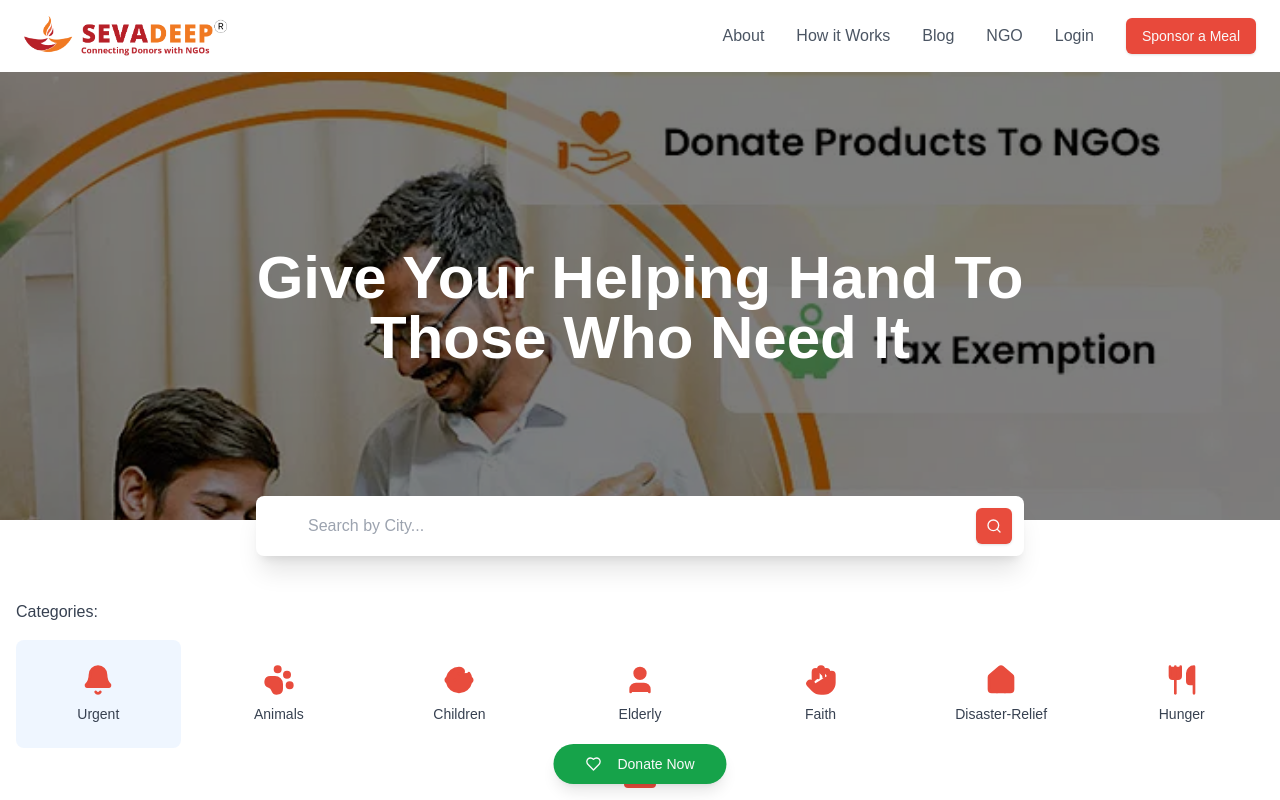
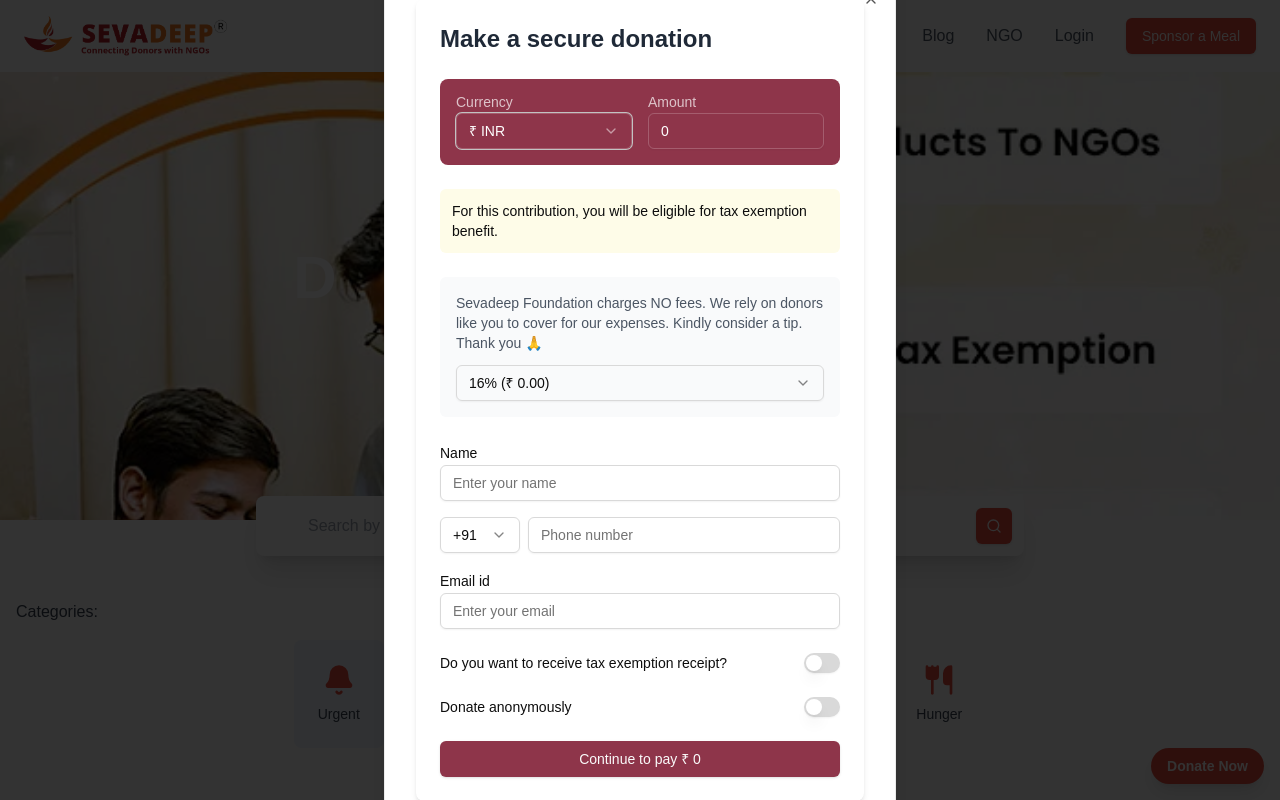
Before and after one commit to WebNaresh/sevadeep, a Next.js app: page / in a window 1280 px wide. Both pictures are taken after a click on the button "Sponsor a Meal". Shown: the top 800 px of the page. Built offline with nearby package versions, Linux system fonts and the light colour scheme.

Commit message:
Add Footer component, integrate DonationForm, and update package dependencies

```diff
--- a/app/_components/categories.tsx
+++ b/app/_components/categories.tsx
@@ -1,7 +1,15 @@
-'use client'
+"use client";
 
-import { Baby, Bell, Home, PawPrintIcon as Paw, HandIcon as PrayingHands, User, Utensils } from 'lucide-react'
-import { useState, useRef, useEffect } from "react"
+import {
+  Baby,
+  Bell,
+  Home,
+  PawPrintIcon as Paw,
+  HandIcon as PrayingHands,
+  User,
+  Utensils,
+} from "lucide-react";
+import { useEffect, useRef, useState } from "react";
 
 const categories = [
   { name: "Urgent", icon: Bell, bgColor: "bg-blue-50" },
@@ -11,58 +19,54 @@ const categories = [
   { name: "Faith", icon: PrayingHands },
   { name: "Disaster-Relief", icon: Home },
   { name: "Hunger", icon: Utensils },
-]
+];
 
 export default function Categories() {
-  const [currentPage, setCurrentPage] = useState(0)
-  const scrollContainerRef = useRef<HTMLDivElement>(null)
+  const [currentPage, setCurrentPage] = useState(0);
+  const scrollContainerRef = useRef<HTMLDivElement>(null);
 
-  const itemsPerPage = 7
-  const totalPages = Math.ceil(categories.length / itemsPerPage)
+  const itemsPerPage = 7;
+  const totalPages = Math.ceil(categories.length / itemsPerPage);
 
   const handleDotClick = (index: number) => {
-    setCurrentPage(index)
+    setCurrentPage(index);
     if (scrollContainerRef.current) {
-      const containerWidth = scrollContainerRef.current.offsetWidth
+      const containerWidth = scrollContainerRef.current.offsetWidth;
       scrollContainerRef.current.scrollTo({
         left: containerWidth * index,
-        behavior: 'smooth'
-      })
+        behavior: "smooth",
+      });
     }
-  }
+  };
 
   useEffect(() => {
     const handleScroll = () => {
       if (scrollContainerRef.current) {
-        const containerWidth = scrollContainerRef.current.offsetWidth
-        const scrollPosition = scrollContainerRef.current.scrollLeft
-        const newPage = Math.round(scrollPosition / containerWidth)
-        setCurrentPage(newPage)
+        const containerWidth = scrollContainerRef.current.offsetWidth;
+        const scrollPosition = scrollContainerRef.current.scrollLeft;
+        const newPage = Math.round(scrollPosition / containerWidth);
+        setCurrentPage(newPage);
       }
-    }
+    };
 
-    const container = scrollContainerRef.current
+    const container = scrollContainerRef.current;
     if (container) {
-      container.addEventListener('scroll', handleScroll)
+      container.addEventListener("scroll", handleScroll);
     }
 
     return () => {
       if (container) {
-        container.removeEventListener('scroll', handleScroll)
+        container.removeEventListener("scroll", handleScroll);
       }
-    }
-  }, [])
+    };
+  }, []);
 
   return (
     <div className="max-w-7xl mx-auto py-8 sm:py-12 px-4">
       <div className="mt-8 flex flex-col sm:flex-row items-start sm:items-center gap-2 sm:gap-4 text-gray-700 overflow-x-auto pb-4">
         <span className="whitespace-nowrap font-medium">Categories:</span>
-
       </div>
-      <div
-        ref={scrollContainerRef}
-        className="flex overflow-x-auto sm:grid sm:grid-cols-3 md:grid-cols-4 lg:grid-cols-7 gap-4 pb-4 sm:pb-0 scrollbar-hide"
-      >
+      <div ref={scrollContainerRef} className="flex flex-wrap justify-center">
         {categories.map((category) => (
           <div
             key={category.name}
@@ -81,20 +85,6 @@ export default function Categories() {
           </div>
         ))}
       </div>
-      <div className="flex justify-center items-center gap-1 sm:gap-2 mt-6 sm:mt-8">
-        {Array.from({ length: totalPages }).map((_, index) => (
-          <button
-            key={index}
-            onClick={() => handleDotClick(index)}
-            className={`transition-all duration-300 rounded-full ${
-              currentPage === index
-                ? "w-6 sm:w-8 h-2 bg-[#E84C3D]"
-                : "w-2 h-2 bg-gray-200 hover:bg-gray-300"
-            }`}
-            aria-label={`Go to page ${index + 1}`}
-          />
-        ))}
-      </div>
     </div>
-  )
+  );
 }
--- /dev/null
+++ b/app/_components/donation_form.tsx
@@ -0,0 +1,188 @@
+"use client";
+
+import { Button } from "@/components/ui/button";
+import { Dialog, DialogContent, DialogTrigger } from "@/components/ui/dialog";
+import { Input } from "@/components/ui/input";
+import { Label } from "@/components/ui/label";
+import {
+  Select,
+  SelectContent,
+  SelectItem,
+  SelectTrigger,
+  SelectValue,
+} from "@/components/ui/select";
+import { Switch } from "@/components/ui/switch";
+import { JSX, useState } from "react";
+
+interface DonationFormProps {
+  initialAmount: number;
+  buttonComp: JSX.Element;
+}
+
+export default function DonationForm({
+  initialAmount,
+  buttonComp,
+}: DonationFormProps) {
+  const [amount, setAmount] = useState(initialAmount.toString());
+  const [wantReceipt, setWantReceipt] = useState(false);
+  const [isAnonymous, setIsAnonymous] = useState(false);
+  const [tipPercentage, setTipPercentage] = useState("16");
+
+  const tipAmount =
+    (parseInt(amount.replace(",", "")) * parseInt(tipPercentage)) / 100;
+
+  const handleSubmit = (e: React.FormEvent<HTMLFormElement>) => {
+    e.preventDefault();
+    // Handle form submission logic here
+    console.log("Form submitted", {
+      amount,
+      wantReceipt,
+      isAnonymous,
+      tipPercentage,
+    });
+  };
+
+  return (
+    <>
+      <Dialog>
+        <DialogTrigger asChild>{buttonComp}</DialogTrigger>
+        <DialogContent>
+          <form
+            onSubmit={handleSubmit}
+            className="w-full max-w-md mx-auto bg-white rounded-lg shadow-md p-6"
+          >
+            <h2 className="text-2xl font-bold text-gray-800 mb-6">
+              Make a secure donation
+            </h2>
+            <div className="space-y-6">
+              {/* Amount Section */}
+              <div className="bg-[#8E354A] text-white p-4 rounded-lg">
+                <div className="grid grid-cols-2 gap-4">
+                  <div>
+                    <Label className="text-white/70 mb-1 block">Currency</Label>
+                    <Select defaultValue="INR">
+                      <SelectTrigger className="border-white/20 bg-transparent text-white">
+                        <SelectValue placeholder="₹ INR" />
+                      </SelectTrigger>
+                      <SelectContent>
+                        <SelectItem value="INR">₹ INR</SelectItem>
+                      </SelectContent>
+                    </Select>
+                  </div>
+                  <div>
+                    <Label className="text-white/70 mb-1 block">Amount</Label>
+                    <Input
+                      value={amount}
+                      onChange={(e) => setAmount(e.target.value)}
+                      className="border-white/20 bg-transparent text-white"
+                    />
+                  </div>
+                </div>
+              </div>
+
+              {/* Tax Benefit Notice */}
+              <div className="bg-yellow-50 p-3 rounded-md text-sm">
+                For this contribution, you will be eligible for tax exemption
+                benefit.
+              </div>
+
+              {/* Tip Section */}
+              <div className="bg-gray-50 p-4 rounded-md space-y-3">
+                <p className="text-sm text-gray-600">
+                  Sevadeep Foundation charges NO fees. We rely on donors like
+                  you to cover for our expenses. Kindly consider a tip. Thank
+                  you 🙏
+                </p>
+                <Select value={tipPercentage} onValueChange={setTipPercentage}>
+                  <SelectTrigger>
+                    <SelectValue placeholder="Select tip percentage" />
+                  </SelectTrigger>
+                  <SelectContent>
+                    <SelectItem value="16">16% (₹ {tipAmount}.00)</SelectItem>
+                    <SelectItem value="12">
+                      12% (₹ {(parseInt(amount.replace(",", "")) * 12) / 100}
+                      .00)
+                    </SelectItem>
+                    <SelectItem value="8">
+                      8% (₹ {(parseInt(amount.replace(",", "")) * 8) / 100}
+                      .00)
+                    </SelectItem>
+                  </SelectContent>
+                </Select>
+              </div>
+
+              {/* Personal Information */}
+              <div className="space-y-4">
+                <div>
+                  <Label>Name</Label>
+                  <Input placeholder="Enter your name" />
+                </div>
+
+                <div className="grid grid-cols-[80px_1fr] gap-2">
+                  <Select defaultValue="+91">
+                    <SelectTrigger>
+                      <SelectValue />
+                    </SelectTrigger>
+                    <SelectContent>
+                      <SelectItem value="+91">+91</SelectItem>
+                    </SelectContent>
+                  </Select>
+                  <Input placeholder="Phone number" />
+                </div>
+
+                <div>
+                  <Label>Email id</Label>
+                  <Input type="email" placeholder="Enter your email" />
+                </div>
+              </div>
+
+              {/* Tax Receipt Section */}
+              <div className="space-y-4">
+                <div className="flex items-center justify-between">
+                  <Label>Do you want to receive tax exemption receipt?</Label>
+                  <Switch
+                    checked={wantReceipt}
+                    onCheckedChange={setWantReceipt}
+                  />
+                </div>
+
+                {wantReceipt && (
+                  <div className="space-y-4">
+                    <div className="grid grid-cols-2 gap-4">
+                      <Input placeholder="PAN Number" />
+                      <Input placeholder="Address" />
+                    </div>
+                    <div className="grid grid-cols-2 gap-4">
+                      <Input placeholder="City" />
+                      <Input placeholder="State" />
+                    </div>
+                    <div className="grid grid-cols-2 gap-4">
+                      <Input placeholder="Pincode" />
+                      <Input value="India" disabled />
+                    </div>
+                  </div>
+                )}
+              </div>
+
+              {/* Anonymous Donation */}
+              <div className="flex items-center justify-between">
+                <Label>Donate anonymously</Label>
+                <Switch
+                  checked={isAnonymous}
+                  onCheckedChange={setIsAnonymous}
+                />
+              </div>
+            </div>
+            {/* Submit Button */}
+            <Button
+              type="submit"
+              className="w-full mt-6 bg-[#8E354A] hover:bg-[#8E354A]/90"
+            >
+              Continue to pay ₹ {parseInt(amount.replace(",", "")) + tipAmount}
+            </Button>
+          </form>
+        </DialogContent>
+      </Dialog>
+    </>
+  );
+}
--- a/app/_components/hero-search.tsx
+++ b/app/_components/hero-search.tsx
@@ -37,7 +37,7 @@ export default function HeroSearch() {
 
   return (
     <div className="relative min-h-[28rem] flex flex-col justify-between overflow-visible">
-      <div className="absolute inset-0 bg-black opacity-50 z-10" />
+      <div className="absolute inset-0 z-10" />
       {backgroundImages.map((image, index) => (
         <div
           key={image}
@@ -51,7 +51,13 @@ export default function HeroSearch() {
 
       <div className="relative z-20 text-center space-y-8 px-4 pt-32">
         <div className="text-4xl capitalize md:text-6xl font-bold text-white max-w-4xl mx-auto mt-12">
-          <h1 className=""> Give your helping hand to those who need it</h1>
+          <h1 className="">
+            d &nbsp;&nbsp;&nbsp;&nbsp;&nbsp;&nbsp;&nbsp;&nbsp;&nbsp;&nbsp;{" "}
+            &nbsp; &nbsp; &nbsp;{" "}
+            &nbsp;&nbsp;&nbsp;&nbsp;&nbsp;&nbsp;&nbsp;&nbsp;&nbsp;&nbsp;&nbsp;&nbsp;&nbsp;&nbsp;&nbsp;&nbsp;&nbsp;&nbsp;&nbsp;{" "}
+            &nbsp;{" "}
+            &nbsp;&nbsp;&nbsp;&nbsp;&nbsp;&nbsp;&nbsp;&nbsp;&nbsp;&nbsp;&nbsp;&nbsp;&nbsp;&nbsp;&nbsp;&nbsp;&nbsp;&nbsp;{" "}
+          </h1>
         </div>
 
         <div className="relative -bottom-24 z-1 max-w-3xl mx-auto w-full">
--- a/app/_components/navbar.tsx
+++ b/app/_components/navbar.tsx
@@ -6,6 +6,7 @@ import { Menu } from "lucide-react";
 import Image from "next/image";
 import Link from "next/link";
 import { useState } from "react";
+import DonationForm from "./donation_form";
 
 export default function Navbar() {
   const [isOpen, setIsOpen] = useState(false);
@@ -41,7 +42,10 @@ export default function Navbar() {
               {item.label}
             </Link>
           ))}
-          <Button>Sponsor a Meal</Button>
+          <DonationForm
+            initialAmount={0}
+            buttonComp={<Button>Sponsor a Meal</Button>}
+          />
         </div>
 
         <Sheet open={isOpen} onOpenChange={setIsOpen}>
--- a/app/_components/product-listing.tsx
+++ b/app/_components/product-listing.tsx
@@ -78,7 +78,7 @@ export default function ProductListing() {
   }, [emblaApi]);
 
   return (
-    <section className="max-w-7xl mx-auto py-8 sm:py-12 px-4">
+    <section className="max-w-7xl mx-auto py-8 sm:py-12 px-4 pt-12">
       <div className="flex flex-col sm:flex-row flex-wrap items-center justify-between gap-4 mb-8">
         <Button className="bg-[#E84C3D]">
           <h1 className="text-3xl font-bold">Requirements</h1>
--- a/app/_components/stats-section.tsx
+++ b/app/_components/stats-section.tsx
@@ -1,25 +1,49 @@
 "use client";
 
+import { BadgeIndianRupee, Home, Users } from "lucide-react";
 import { useEffect, useRef, useState } from "react";
 import { useInView } from "react-intersection-observer";
 
 const stats = [
-  { number: 12081, label: "Total Donations" },
-  { number: 1824, label: "Current Needs" },
-  { number: 1214, label: "Total NGO's" },
-  { number: 100, label: "Total Cities" },
+  {
+    number: 300,
+    label: "Worth Donations",
+    prefix: "₹",
+    suffix: "+ Cr",
+    icon: BadgeIndianRupee,
+  },
+  {
+    number: 15,
+    label: "Donor Transactions",
+    suffix: " Lakhs",
+    icon: Users,
+  },
+  {
+    number: 1400,
+    label: "NGOs Impacted",
+    suffix: "+",
+    icon: Home,
+  },
 ];
 
-function AnimatedNumber({ value }: { value: number }) {
+function AnimatedNumber({
+  value,
+  prefix = "",
+  suffix = "",
+}: {
+  value: number;
+  prefix?: string;
+  suffix?: string;
+}) {
   const [displayValue, setDisplayValue] = useState(0);
   const { ref, inView } = useInView({
     threshold: 0.3,
     triggerOnce: true,
   });
 
-  const animationRef = useRef<NodeJS.Timeout>(null);
+  const animationRef = useRef<NodeJS.Timeout | null>(null);
   const startTimeRef = useRef<number | undefined>(undefined);
-  const duration = 2000; // Animation duration in milliseconds
+  const duration = 2000;
 
   useEffect(() => {
     if (inView) {
@@ -30,7 +54,6 @@ function AnimatedNumber({ value }: { value: number }) {
         const elapsed = now - (startTimeRef.current || 0);
         const progress = Math.min(elapsed / duration, 1);
 
-        // Easing function for smooth animation
         const easeOutQuart = 1 - Math.pow(1 - progress, 4);
         const currentValue = Math.floor(easeOutQuart * value);
 
@@ -54,43 +77,40 @@ function AnimatedNumber({ value }: { value: number }) {
   }, [inView, value]);
 
   return (
-    <div ref={ref} className="text-5xl md:text-6xl font-bold text-[#E84C3D]">
-      {displayValue}+
+    <div ref={ref} className="text-3xl font-bold text-[#E84C3D]">
+      {prefix}
+      {displayValue}
+      {suffix}
     </div>
   );
 }
 
 export default function StatsSection() {
   return (
-    <section className="relative py-24">
-      <div
-        className="absolute inset-0 bg-cover bg-center"
-        style={{
-          backgroundImage: `url('/placeholder.svg?height=600&width=1920')`,
-        }}
-      />
-      <div className="absolute inset-0 bg-black/60" />
-
-      <div className="relative max-w-7xl mx-auto px-4">
-        <div className="text-center mb-16">
-          <h2 className="text-4xl font-bold mb-2 text-white">
-            Numbers Speak !
-          </h2>
-          <p className="text-xl text-gray-300">
-            Some facts about evadeep initiative!
-          </p>
-        </div>
-
-        <div className="grid grid-cols-1 md:grid-cols-2 lg:grid-cols-4 gap-8">
-          {stats.map((stat, index) => (
-            <div
-              key={index}
-              className="bg-white rounded-xl p-8 text-center shadow-lg hover:shadow-xl transition-shadow"
-            >
-              <AnimatedNumber value={stat.number} />
-              <div className="mt-2 text-gray-500 text-lg">{stat.label}</div>
-            </div>
-          ))}
+    <section className="py-12 bg-gradient-to-b from-red-50/50">
+      <div className="max-w-4xl mx-auto px-4">
+        <div className="grid grid-cols-1 md:grid-cols-3 gap-8">
+          {stats.map((stat, index) => {
+            const Icon = stat.icon;
+            return (
+              <div
+                key={index}
+                className="bg-white rounded-2xl p-6 text-center shadow-md hover:shadow-lg transition-shadow"
+              >
+                <div className="flex justify-center mb-4">
+                  <div className="p-3 bg-red-50 rounded-full">
+                    <Icon className="w-6 h-6 text-[#E84C3D]" />
+                  </div>
+                </div>
+                <AnimatedNumber
+                  value={stat.number}
+                  prefix={stat.prefix}
+                  suffix={stat.suffix}
+                />
+                <div className="mt-2 text-gray-600 text-sm">{stat.label}</div>
+              </div>
+            );
+          })}
         </div>
       </div>
     </section>
--- a/app/layout.tsx
+++ b/app/layout.tsx
@@ -1,5 +1,6 @@
 import type { Metadata } from "next";
 import { Geist, Geist_Mono } from "next/font/google";
+import Footer from "./_components/Footer";
 import Navbar from "./_components/navbar";
 import "./globals.css";
 
@@ -30,6 +31,7 @@ export default function RootLayout({
       >
         <Navbar />
         {children}
+        <Footer />
       </body>
     </html>
   );
--- a/app/page.tsx
+++ b/app/page.tsx
@@ -1,21 +1,19 @@
+"use client";
+
+import { Button } from "@/components/ui/button";
 import CampaignSection from "./_components/campaign-section";
 import Categories from "./_components/categories";
-import { DonateButton } from "./_components/DonateButton";
 import DonationSection from "./_components/donation-section";
-import Footer from "./_components/Footer";
-// import HelpTogetherSection from "./_components/help-together-section";
+import DonationForm from "./_components/donation_form";
 import HeroSearch from "./_components/hero-search";
 import HowItWorks from "./_components/HowItWorks";
-// import Navbar from "./_components/navbar";
 import ProductListing from "./_components/product-listing";
+import StatsSection from "./_components/stats-section";
 import TestimonialsSection from "./_components/TestimonialSection";
-// import StatsSection from "./_components/stats-section";
 
 export default function Home() {
   return (
     <main>
-      {/* <Navbar /> */}
-      <DonateButton />
       <HeroSearch />
       <Categories />
       <ProductListing />
@@ -23,9 +21,17 @@ export default function Home() {
       <DonationSection />
       <HowItWorks />
       <TestimonialsSection />
-      {/* <StatsSection />
-      <HelpTogetherSection /> */}
-      <Footer />
+      <StatsSection />
+      <DonationForm
+        initialAmount={0}
+        buttonComp={
+          <div className="fixed bottom-4 right-4 z-50">
+            <Button className="bg-[#E84C3D] hover:bg-[#E84C3D]/90 text-white font-bold py-2 px-4 rounded-full shadow-lg">
+              Donate Now
+            </Button>
+          </div>
+        }
+      />
     </main>
   );
 }
--- /dev/null
+++ b/components/ui/switch.tsx
@@ -0,0 +1,29 @@
+"use client"
+
+import * as React from "react"
+import * as SwitchPrimitives from "@radix-ui/react-switch"
+
+import { cn } from "@/lib/utils"
+
+const Switch = React.forwardRef<
+  React.ElementRef<typeof SwitchPrimitives.Root>,
+  React.ComponentPropsWithoutRef<typeof SwitchPrimitives.Root>
+>(({ className, ...props }, ref) => (
+  <SwitchPrimitives.Root
+    className={cn(
+      "peer inline-flex h-5 w-9 shrink-0 cursor-pointer items-center rounded-full border-2 border-transparent shadow-sm transition-colors focus-visible:outline-none focus-visible:ring-2 focus-visible:ring-ring focus-visible:ring-offset-2 focus-visible:ring-offset-background disabled:cursor-not-allowed disabled:opacity-50 data-[state=checked]:bg-primary data-[state=unchecked]:bg-input",
+      className
+    )}
+    {...props}
+    ref={ref}
+  >
+    <SwitchPrimitives.Thumb
+      className={cn(
+        "pointer-events-none block h-4 w-4 rounded-full bg-background shadow-lg ring-0 transition-transform data-[state=checked]:translate-x-4 data-[state=unchecked]:translate-x-0"
+      )}
+    />
+  </SwitchPrimitives.Root>
+))
+Switch.displayName = SwitchPrimitives.Root.displayName
+
+export { Switch }
--- a/package.json
+++ b/package.json
@@ -14,6 +14,7 @@
     "@radix-ui/react-progress": "^1.1.1",
     "@radix-ui/react-select": "^2.1.4",
     "@radix-ui/react-slot": "^1.1.1",
+    "@radix-ui/react-switch": "^1.1.2",
     "class-variance-authority": "^0.7.1",
     "clsx": "^2.1.1",
     "embla-carousel-autoplay": "^8.5.1",
```
Also changed, not shown: 1 other file (tests, documents, lock files or other folders).
